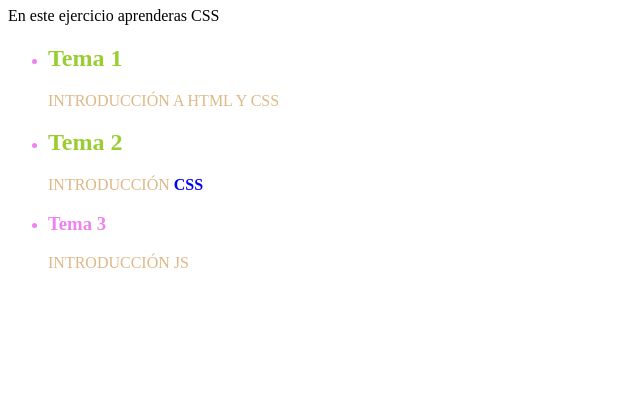
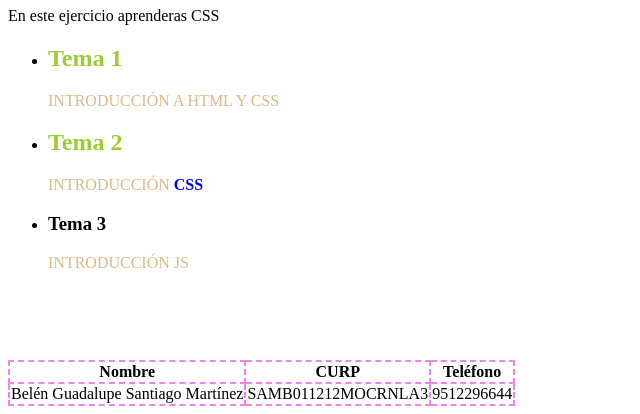
Before and after one commit to I6A-2022/practica1-Belen-Santiago, a plain HTML site: page index.html in a window 1280 px wide. Shown: the part 437-851 px from the top of the page, without its empty margins (0-640 px from the left). Before the commit the page ends 800 px from the top, so only its background shows below. Drawn offline with Linux system fonts and the light colour scheme.

Commit message:
Update index.html

```diff
--- a/index.html
+++ b/index.html
@@ -16,7 +16,7 @@
         body{
             background-color:white;
         }
-        ul li{
+        ul li{s
             color: violet;
         }
         ol li{
@@ -35,6 +35,12 @@
             color: burlywood;
         }
 
+        /* COMENTARIO EN CSS*/
+        table, th, td {
+             border: 2px solid violet;
+             border-collapse: collapse;
+             border-style: dashed;
+        }
     </style>
 </head>
 <body>
@@ -84,5 +90,22 @@
             <p class="p">INTRODUCCIÓN JS</p>
         </li>
     </ul>
+    <br/>
+    <br/>
+    <br/>
+    <br/>
+    <table style="float: center;">
+        <tr>
+          <th>Nombre</th>
+          <th>CURP</th>
+          <th>Teléfono</th>
+        </tr>
+        <tr>
+          <td>Belén Guadalupe Santiago Martínez</td>
+          <td>SAMB011212MOCRNLA3</td>
+          <td>9512296644</td>
+        </tr>
+
+      </table>
 </body>
 </html> <!-- Etiqueta que cierrra -->
```
